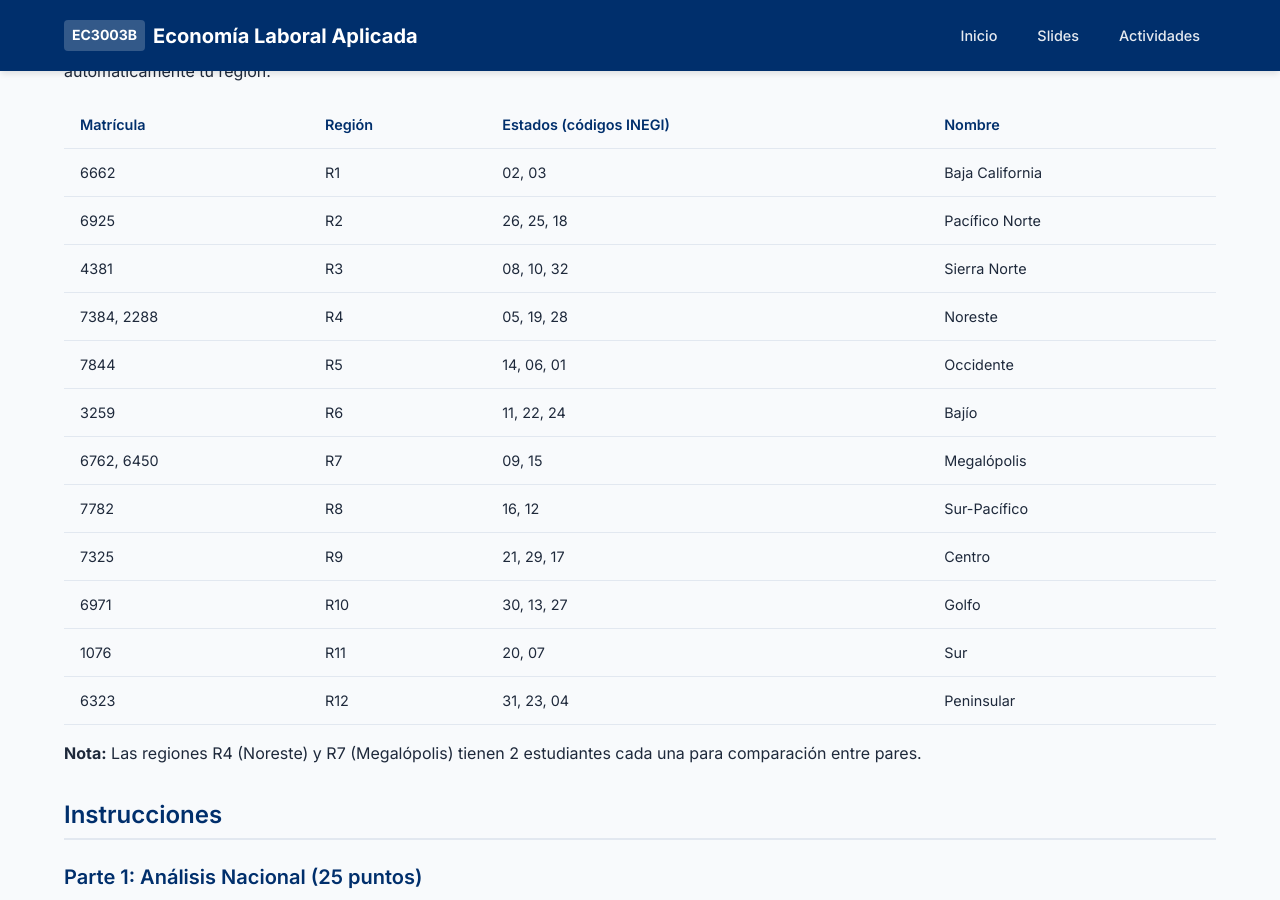
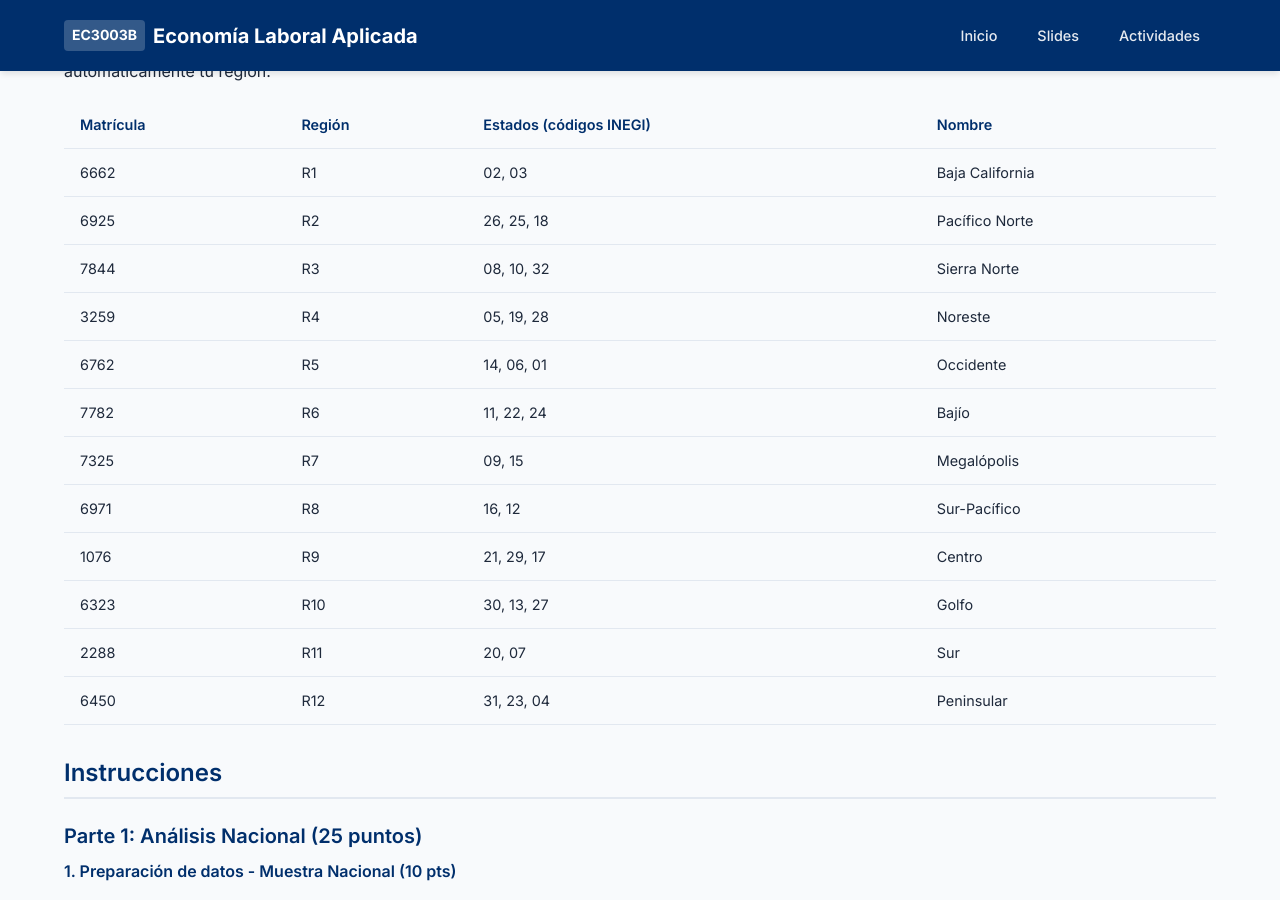
Before and after one commit to diegoacanales/EC3003B-PDFs, a Jekyll site: the page built from actividades/E1_actividad_mincer.md, in a window 1280 px wide and 900 px high, scrolled down 593 px. Built offline with Jekyll 4.4.1, drawn with Linux system fonts in a browser that asks for light colours.

```diff
--- a/actividades/E1_actividad_mincer.md
+++ b/actividades/E1_actividad_mincer.md
@@ -32,18 +32,16 @@ Cada estudiante tiene asignada una región según los últimos 4 dígitos de su
 |-----------|--------|-------------------------|--------|
 | 6662 | R1 | 02, 03 | Baja California |
 | 6925 | R2 | 26, 25, 18 | Pacífico Norte |
-| 4381 | R3 | 08, 10, 32 | Sierra Norte |
-| 7384, 2288 | R4 | 05, 19, 28 | Noreste |
-| 7844 | R5 | 14, 06, 01 | Occidente |
-| 3259 | R6 | 11, 22, 24 | Bajío |
-| 6762, 6450 | R7 | 09, 15 | Megalópolis |
-| 7782 | R8 | 16, 12 | Sur-Pacífico |
-| 7325 | R9 | 21, 29, 17 | Centro |
-| 6971 | R10 | 30, 13, 27 | Golfo |
-| 1076 | R11 | 20, 07 | Sur |
-| 6323 | R12 | 31, 23, 04 | Peninsular |
-
-**Nota:** Las regiones R4 (Noreste) y R7 (Megalópolis) tienen 2 estudiantes cada una para comparación entre pares.
+| 7844 | R3 | 08, 10, 32 | Sierra Norte |
+| 3259 | R4 | 05, 19, 28 | Noreste |
+| 6762 | R5 | 14, 06, 01 | Occidente |
+| 7782 | R6 | 11, 22, 24 | Bajío |
+| 7325 | R7 | 09, 15 | Megalópolis |
+| 6971 | R8 | 16, 12 | Sur-Pacífico |
+| 1076 | R9 | 21, 29, 17 | Centro |
+| 6323 | R10 | 30, 13, 27 | Golfo |
+| 2288 | R11 | 20, 07 | Sur |
+| 6450 | R12 | 31, 23, 04 | Peninsular |
 
 ## Instrucciones
 
```
Also changed, not shown: index.md (+4 -4 lines), 10 other files.
